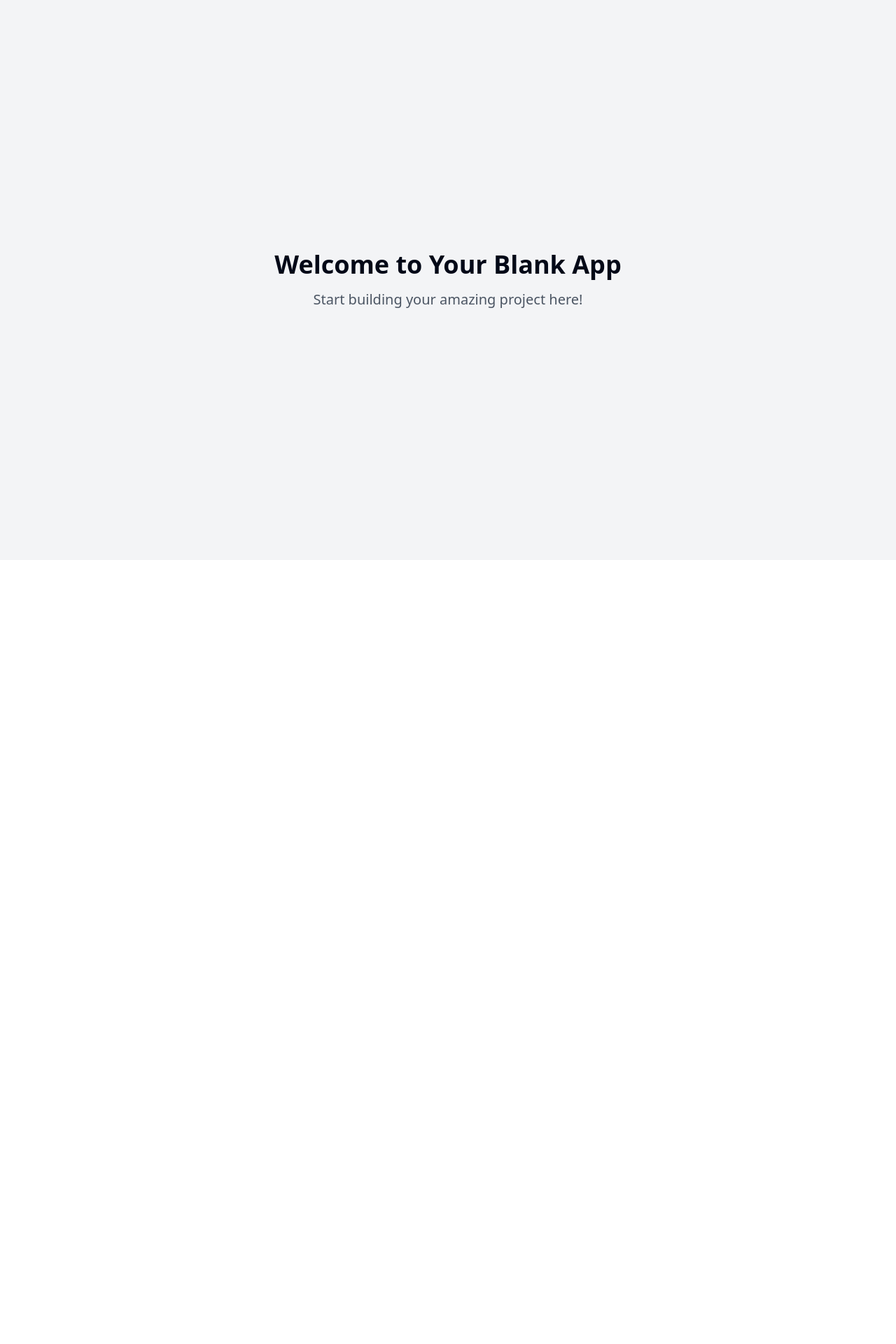
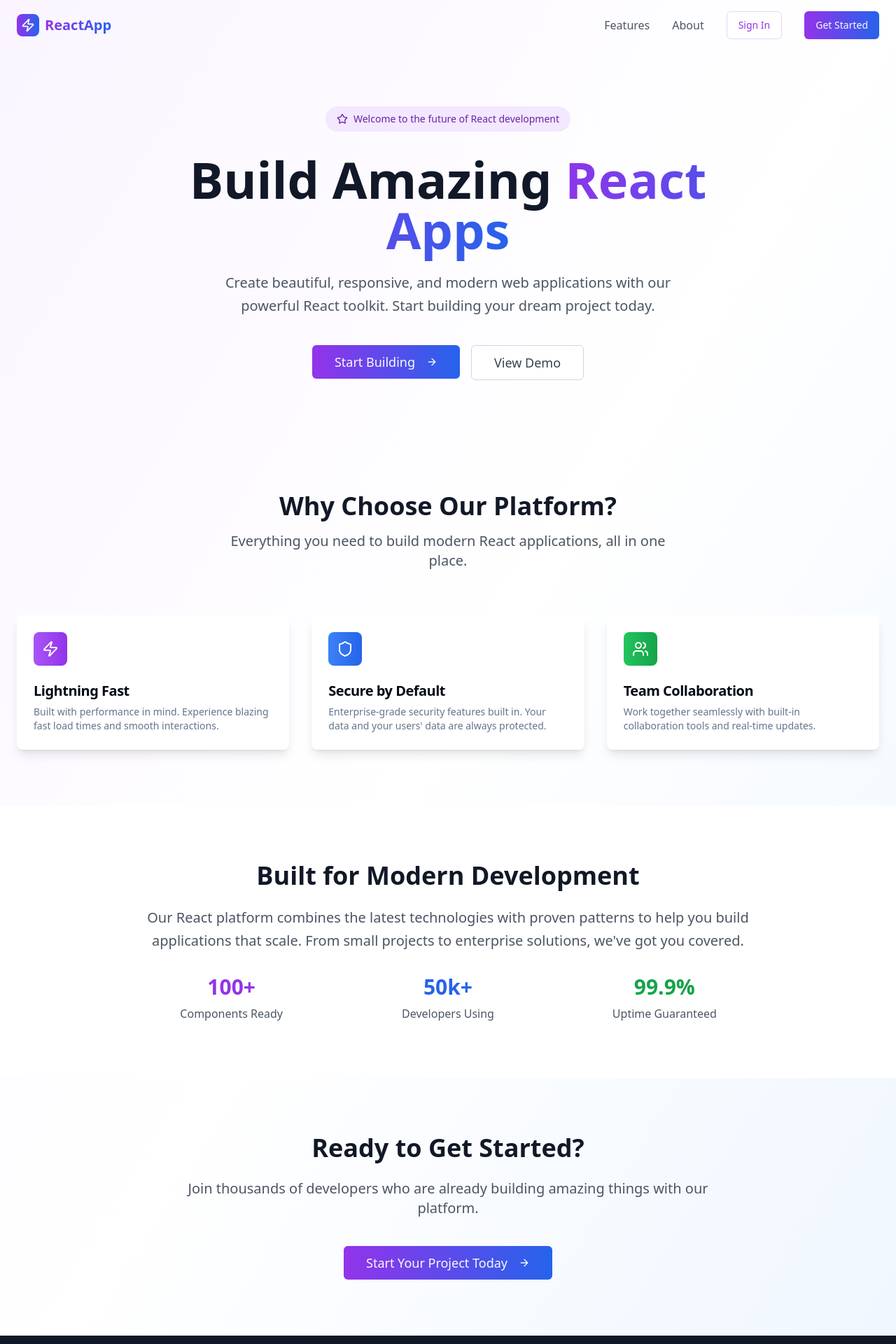
Before and after one commit to harshsoni003/react-tsx-supabase-678dfeb4, a React (Vite) app: page / in a window 1280 px wide. Shown: the top 1920 px of the page at 70% size. Before the commit the page ends 800 px from the top, so only its background shows below. Built offline with nearby package versions, Linux system fonts and the light colour scheme.

Commit message:
Setup React project

```diff
--- a/index.html
+++ b/index.html
@@ -1,14 +1,15 @@
+
 <!DOCTYPE html>
 <html lang="en">
   <head>
     <meta charset="UTF-8" />
     <meta name="viewport" content="width=device-width, initial-scale=1.0" />
-    <title>cozy-react-setup-now</title>
-    <meta name="description" content="Lovable Generated Project" />
-    <meta name="author" content="Lovable" />
+    <title>ReactApp - Modern React Development Platform</title>
+    <meta name="description" content="Build amazing React applications with our modern development platform. Fast, secure, and collaborative." />
+    <meta name="author" content="ReactApp" />
 
-    <meta property="og:title" content="cozy-react-setup-now" />
-    <meta property="og:description" content="Lovable Generated Project" />
+    <meta property="og:title" content="ReactApp - Modern React Development Platform" />
+    <meta property="og:description" content="Build amazing React applications with our modern development platform. Fast, secure, and collaborative." />
     <meta property="og:type" content="website" />
     <meta property="og:image" content="https://lovable.dev/opengraph-image-p98pqg.png" />
 
--- a/src/pages/Index.tsx
+++ b/src/pages/Index.tsx
@@ -1,12 +1,175 @@
-// Update this page (the content is just a fallback if you fail to update the page)
+
+import { ArrowRight, Star, Zap, Shield, Users } from "lucide-react";
+import { Button } from "@/components/ui/button";
+import { Card, CardContent, CardDescription, CardHeader, CardTitle } from "@/components/ui/card";
 
 const Index = () => {
   return (
-    <div className="min-h-screen flex items-center justify-center bg-gray-100">
-      <div className="text-center">
-        <h1 className="text-4xl font-bold mb-4">Welcome to Your Blank App</h1>
-        <p className="text-xl text-gray-600">Start building your amazing project here!</p>
-      </div>
+    <div className="min-h-screen bg-gradient-to-br from-purple-50 via-white to-blue-50">
+      {/* Navigation */}
+      <nav className="container mx-auto px-6 py-4">
+        <div className="flex items-center justify-between">
+          <div className="flex items-center space-x-2">
+            <div className="w-8 h-8 bg-gradient-to-r from-purple-600 to-blue-600 rounded-lg flex items-center justify-center">
+              <Zap className="w-5 h-5 text-white" />
+            </div>
+            <span className="text-xl font-bold bg-gradient-to-r from-purple-600 to-blue-600 bg-clip-text text-transparent">
+              ReactApp
+            </span>
+          </div>
+          <div className="hidden md:flex items-center space-x-8">
+            <a href="#features" className="text-gray-600 hover:text-purple-600 transition-colors">Features</a>
+            <a href="#about" className="text-gray-600 hover:text-purple-600 transition-colors">About</a>
+            <Button variant="outline" className="border-purple-200 text-purple-600 hover:bg-purple-50">
+              Sign In
+            </Button>
+            <Button className="bg-gradient-to-r from-purple-600 to-blue-600 hover:from-purple-700 hover:to-blue-700">
+              Get Started
+            </Button>
+          </div>
+        </div>
+      </nav>
+
+      {/* Hero Section */}
+      <section className="container mx-auto px-6 py-20 text-center">
+        <div className="max-w-4xl mx-auto">
+          <div className="inline-flex items-center px-4 py-2 rounded-full bg-purple-100 text-purple-800 text-sm font-medium mb-8">
+            <Star className="w-4 h-4 mr-2" />
+            Welcome to the future of React development
+          </div>
+          <h1 className="text-5xl md:text-7xl font-bold text-gray-900 mb-6 leading-tight">
+            Build Amazing
+            <span className="bg-gradient-to-r from-purple-600 to-blue-600 bg-clip-text text-transparent">
+              {" "}React Apps
+            </span>
+          </h1>
+          <p className="text-xl text-gray-600 mb-10 max-w-2xl mx-auto leading-relaxed">
+            Create beautiful, responsive, and modern web applications with our powerful React toolkit.
+            Start building your dream project today.
+          </p>
+          <div className="flex flex-col sm:flex-row gap-4 justify-center">
+            <Button size="lg" className="bg-gradient-to-r from-purple-600 to-blue-600 hover:from-purple-700 hover:to-blue-700 text-lg px-8 py-6">
+              Start Building
+              <ArrowRight className="w-5 h-5 ml-2" />
+            </Button>
+            <Button size="lg" variant="outline" className="border-gray-300 text-gray-700 hover:bg-gray-50 text-lg px-8 py-6">
+              View Demo
+            </Button>
+          </div>
+        </div>
+      </section>
+
+      {/* Features Section */}
+      <section id="features" className="container mx-auto px-6 py-20">
+        <div className="text-center mb-16">
+          <h2 className="text-4xl font-bold text-gray-900 mb-4">
+            Why Choose Our Platform?
+          </h2>
+          <p className="text-xl text-gray-600 max-w-2xl mx-auto">
+            Everything you need to build modern React applications, all in one place.
+          </p>
+        </div>
+
+        <div className="grid md:grid-cols-2 lg:grid-cols-3 gap-8">
+          <Card className="border-0 shadow-lg hover:shadow-xl transition-all duration-300 hover:-translate-y-1">
+            <CardHeader>
+              <div className="w-12 h-12 bg-gradient-to-r from-purple-500 to-purple-600 rounded-lg flex items-center justify-center mb-4">
+                <Zap className="w-6 h-6 text-white" />
+              </div>
+              <CardTitle className="text-xl">Lightning Fast</CardTitle>
+              <CardDescription>
+                Built with performance in mind. Experience blazing fast load times and smooth interactions.
+              </CardDescription>
+            </CardHeader>
+          </Card>
+
+          <Card className="border-0 shadow-lg hover:shadow-xl transition-all duration-300 hover:-translate-y-1">
+            <CardHeader>
+              <div className="w-12 h-12 bg-gradient-to-r from-blue-500 to-blue-600 rounded-lg flex items-center justify-center mb-4">
+                <Shield className="w-6 h-6 text-white" />
+              </div>
+              <CardTitle className="text-xl">Secure by Default</CardTitle>
+              <CardDescription>
+                Enterprise-grade security features built in. Your data and your users' data are always protected.
+              </CardDescription>
+            </CardHeader>
+          </Card>
+
+          <Card className="border-0 shadow-lg hover:shadow-xl transition-all duration-300 hover:-translate-y-1">
+            <CardHeader>
+              <div className="w-12 h-12 bg-gradient-to-r from-green-500 to-green-600 rounded-lg flex items-center justify-center mb-4">
+                <Users className="w-6 h-6 text-white" />
+              </div>
+              <CardTitle className="text-xl">Team Collaboration</CardTitle>
+              <CardDescription>
+                Work together seamlessly with built-in collaboration tools and real-time updates.
+              </CardDescription>
+            </CardHeader>
+          </Card>
+        </div>
+      </section>
+
+      {/* About Section */}
+      <section id="about" className="bg-white py-20">
+        <div className="container mx-auto px-6">
+          <div className="max-w-4xl mx-auto text-center">
+            <h2 className="text-4xl font-bold text-gray-900 mb-6">
+              Built for Modern Development
+            </h2>
+            <p className="text-xl text-gray-600 mb-8 leading-relaxed">
+              Our React platform combines the latest technologies with proven patterns to help you
+              build applications that scale. From small projects to enterprise solutions, we've got you covered.
+            </p>
+            <div className="grid md:grid-cols-3 gap-8 text-center">
+              <div>
+                <div className="text-3xl font-bold text-purple-600 mb-2">100+</div>
+                <div className="text-gray-600">Components Ready</div>
+              </div>
+              <div>
+                <div className="text-3xl font-bold text-blue-600 mb-2">50k+</div>
+                <div className="text-gray-600">Developers Using</div>
+              </div>
+              <div>
+                <div className="text-3xl font-bold text-green-600 mb-2">99.9%</div>
+                <div className="text-gray-600">Uptime Guaranteed</div>
+              </div>
+            </div>
+          </div>
+        </div>
+      </section>
+
+      {/* CTA Section */}
+      <section className="container mx-auto px-6 py-20 text-center">
+        <div className="max-w-3xl mx-auto">
+          <h2 className="text-4xl font-bold text-gray-900 mb-6">
+            Ready to Get Started?
+          </h2>
+          <p className="text-xl text-gray-600 mb-10">
+            Join thousands of developers who are already building amazing things with our platform.
+          </p>
+          <Button size="lg" className="bg-gradient-to-r from-purple-600 to-blue-600 hover:from-purple-700 hover:to-blue-700 text-lg px-8 py-6">
+            Start Your Project Today
+            <ArrowRight className="w-5 h-5 ml-2" />
+          </Button>
+        </div>
+      </section>
+
+      {/* Footer */}
+      <footer className="bg-gray-900 text-white py-12">
+        <div className="container mx-auto px-6">
+          <div className="flex flex-col md:flex-row justify-between items-center">
+            <div className="flex items-center space-x-2 mb-4 md:mb-0">
+              <div className="w-8 h-8 bg-gradient-to-r from-purple-600 to-blue-600 rounded-lg flex items-center justify-center">
+                <Zap className="w-5 h-5 text-white" />
+              </div>
+              <span className="text-xl font-bold">ReactApp</span>
+            </div>
+            <div className="text-gray-400 text-sm">
+              © 2024 ReactApp. Built with love and React.
+            </div>
+          </div>
+        </div>
+      </footer>
     </div>
   );
 };
```
